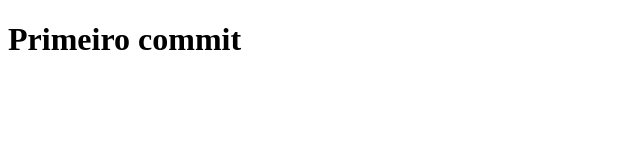
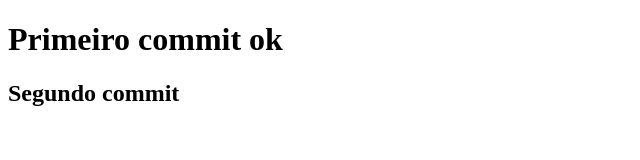
Before and after one commit to evelynsousa/teste, a plain HTML site: page index.html in a window 1280 px wide. Shown: the whole page, without its empty margins (0-640 px from the left). Drawn offline with Linux system fonts and the light colour scheme.

Commit message:
segundo commit

```diff
--- a/index.html
+++ b/index.html
@@ -7,6 +7,7 @@
     <title>Teste</title>
 </head>
 <body>
-    <h1>Primeiro commit</h1>
+    <h1>Primeiro commit ok</h1>
+    <h2>Segundo commit</h2>
 </body>
 </html>
```
